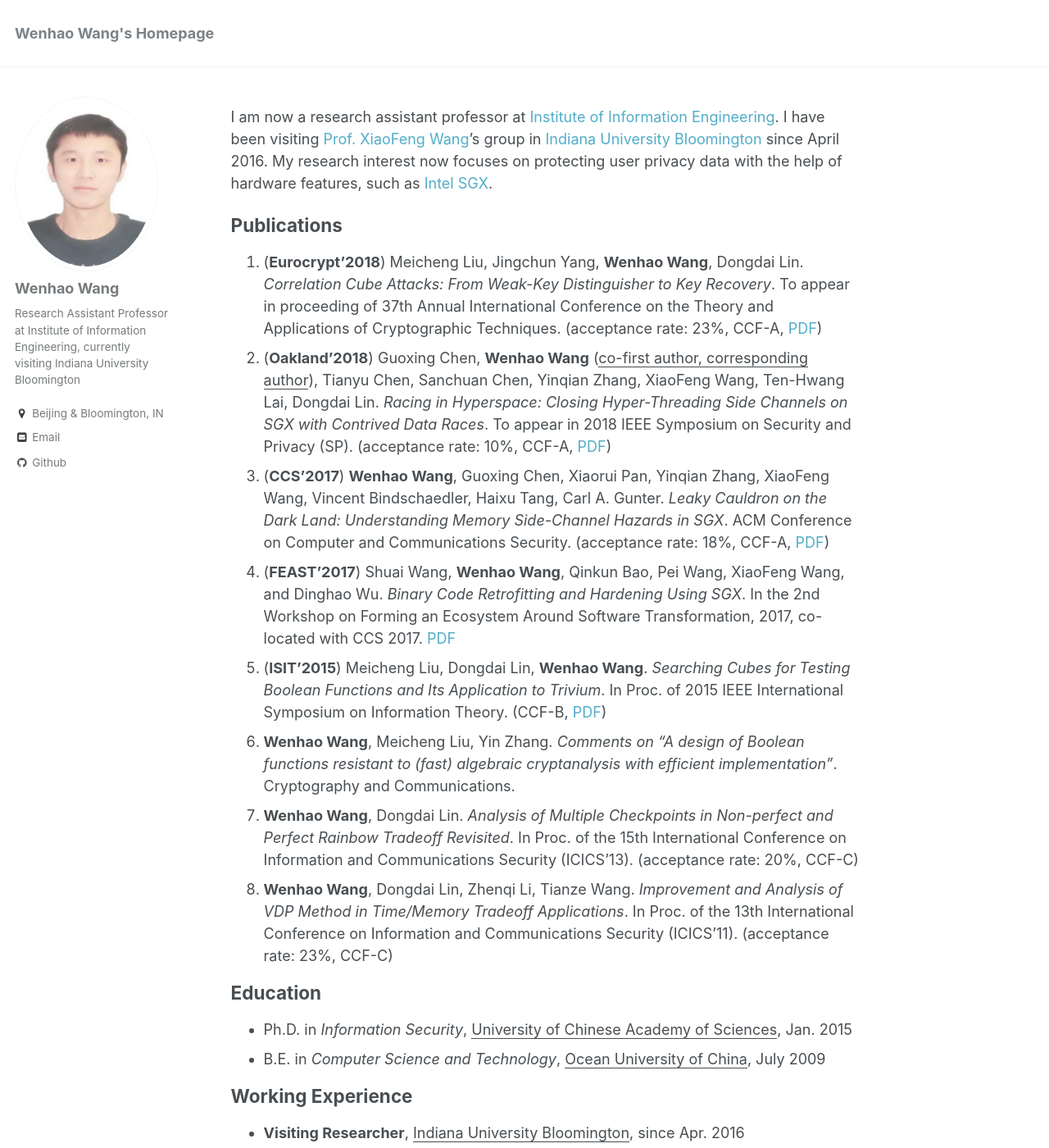
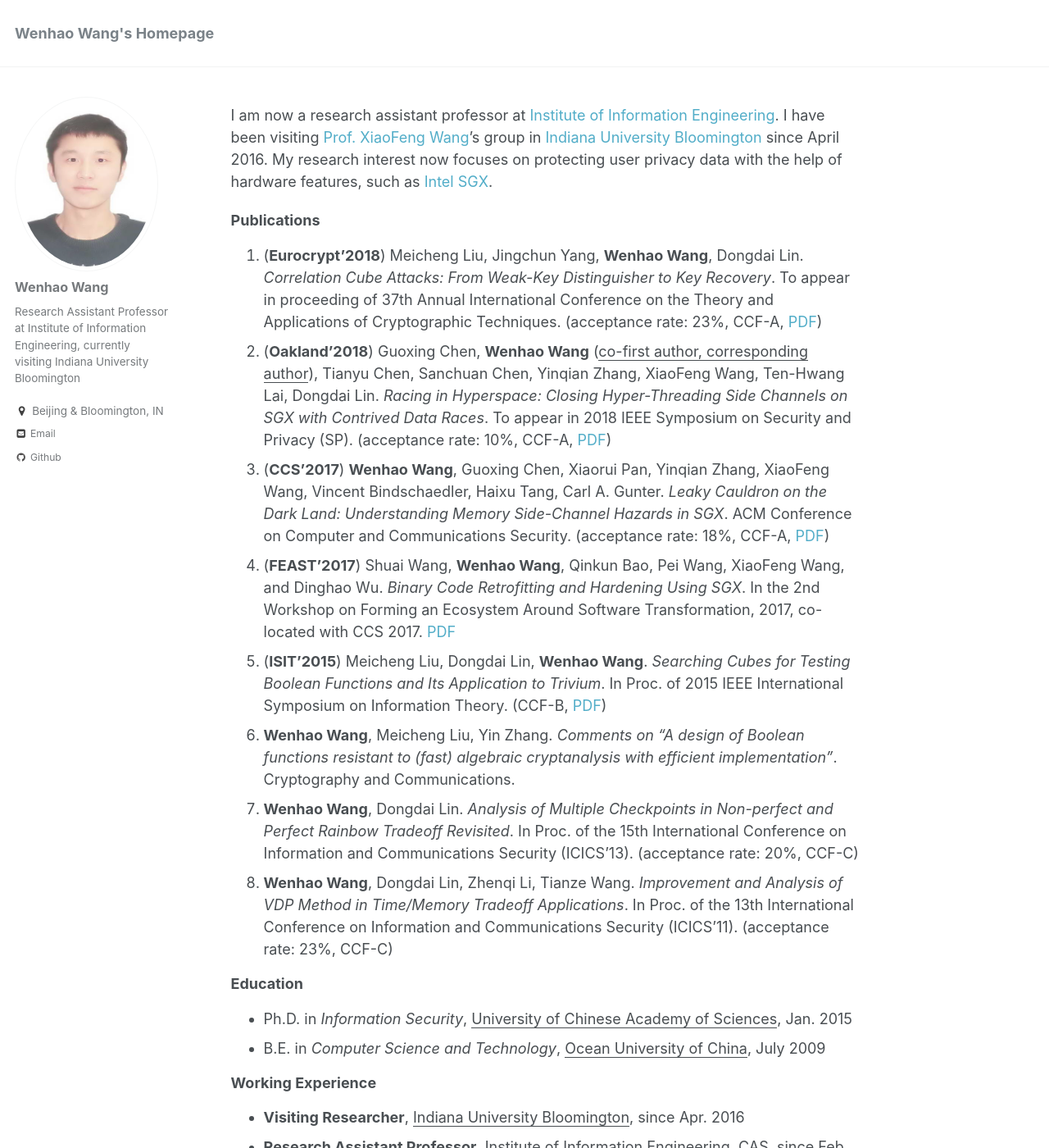
Before and after one commit to wenhao19/heartever.github.io, a Jekyll site: the page built from _pages/about.md, in a window 1280 px wide and 1400 px high. Shown: the whole window at 82% size. Built offline with Jekyll 4.4.1, drawn with Linux system fonts in a browser that asks for light colours.

Commit message:
Update _variables.scss

```diff
--- a/_sass/_variables.scss
+++ b/_sass/_variables.scss
@@ -36,8 +36,8 @@
 $type-size-1                : 2.441em;  // ~39.056px
 $type-size-2                : 1.953em;  // ~31.248px
 $type-size-3                : 1.563em;  // ~25.008px
-$type-size-4                : 1.25em;   // ~20px
-$type-size-5                : 1em;      // ~16px
+$type-size-4                : 1em;   // ~20px
+$type-size-5                : 0.9em;      // ~16px
 $type-size-6                : 0.75em;   // ~12px
 $type-size-7                : 0.6875em; // ~11px
 $type-size-8                : 0.625em;  // ~10px
```
